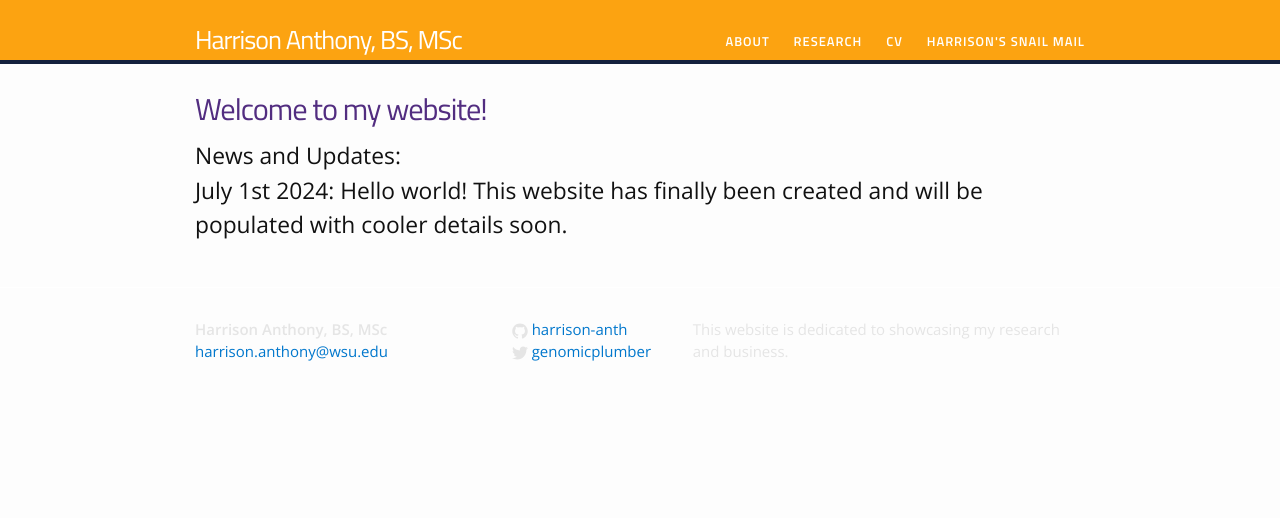
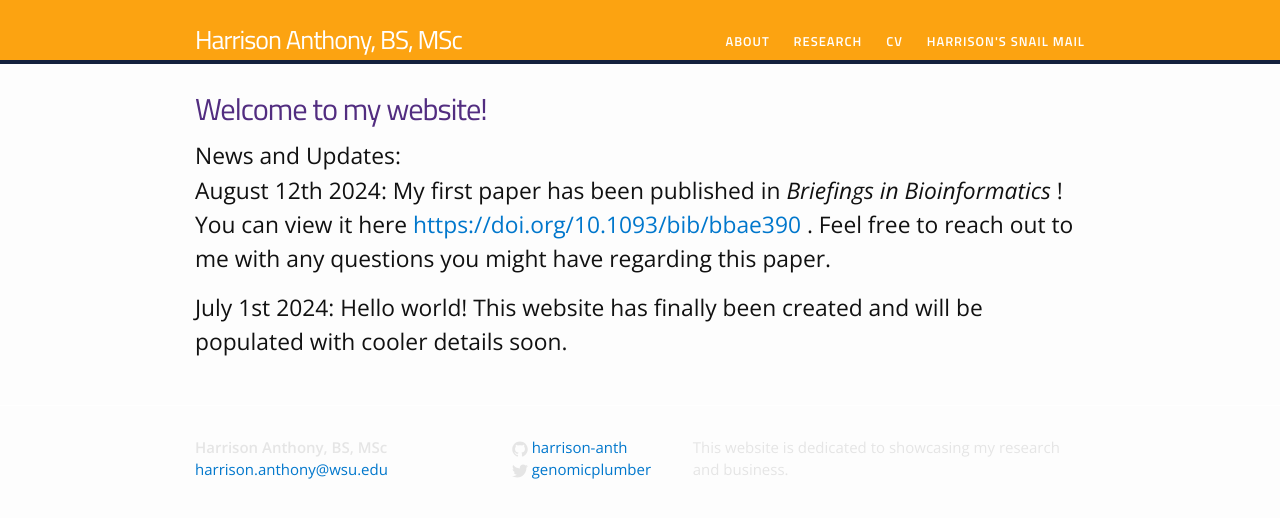
Before and after one commit to harrison-anth/harrison-anth.github.io, a Jekyll site: the page built from index.html, in a window 1280 px wide. Shown: the top 518 px of the page. Built offline with Jekyll 4.4.1, drawn with Linux system fonts in a browser that asks for light colours.

Commit message:
updating new

```diff
--- a/index.html
+++ b/index.html
@@ -12,6 +12,15 @@ layout: default
 
 <h2>News and Updates:</h2p>
 
+
+<p> August 12th 2024:
+
+My first paper has been published in <i> Briefings in Bioinformatics </i>!
+
+You can view it here <a> https://doi.org/10.1093/bib/bbae390 </a>. Feel free to reach out to me with any questions you might
+have regarding this paper.
+</p>
+
 <p> July 1st 2024:
 Hello world! This website has finally been created and will be populated with cooler details soon. </p>
 
```
